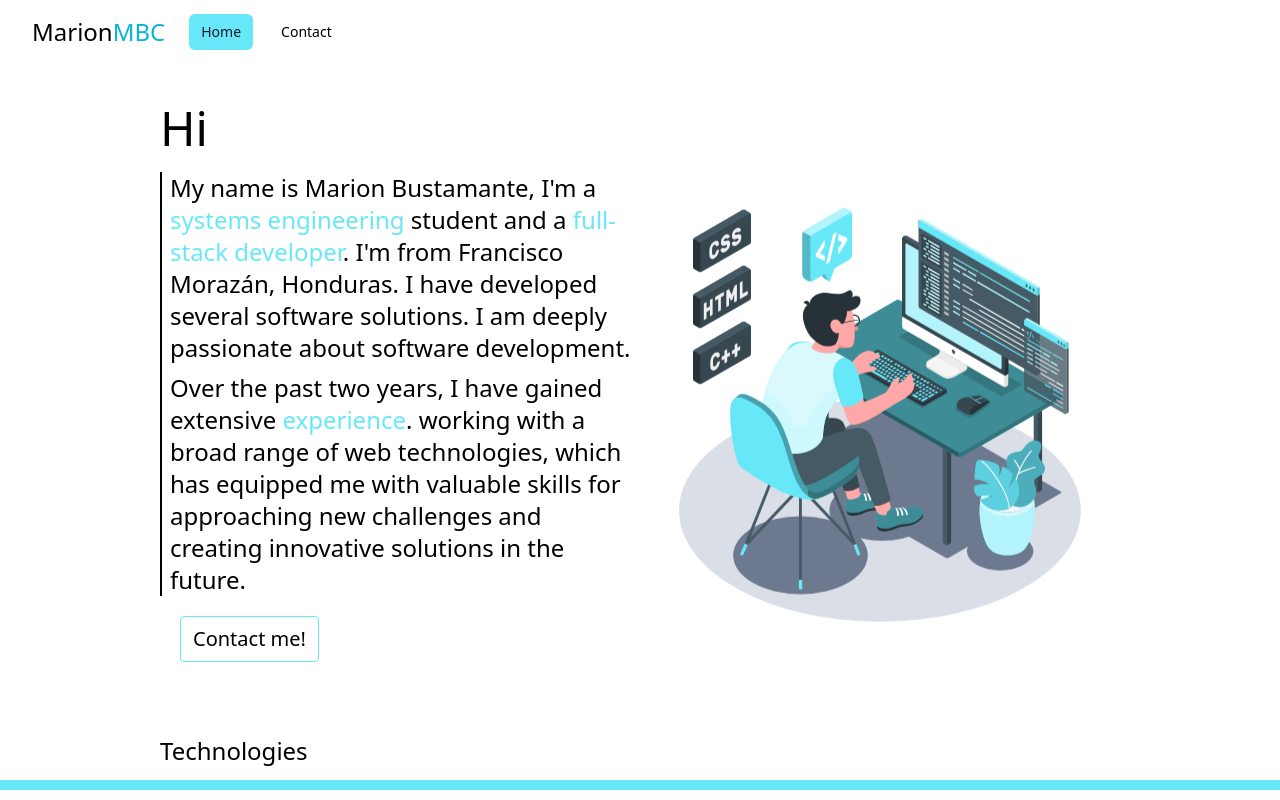
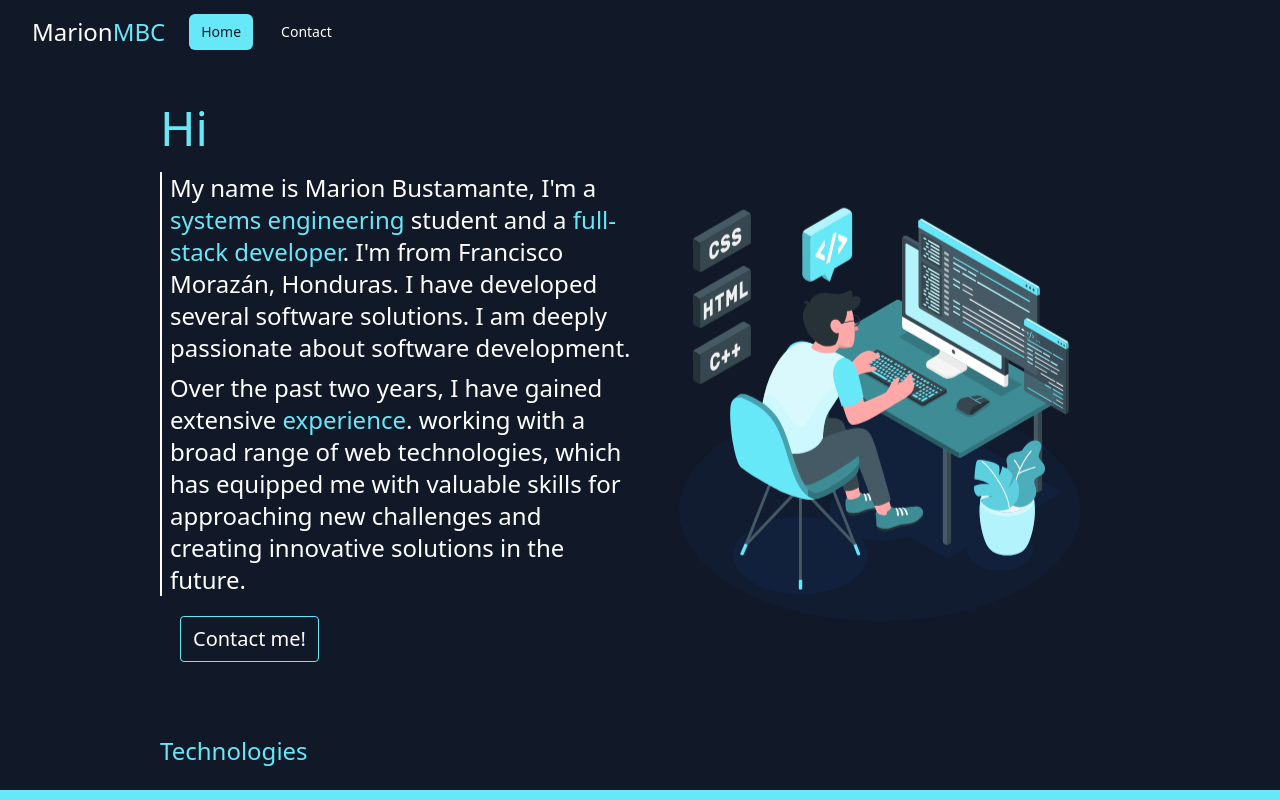
Before and after one commit to MarionMBC/portfolio-react, a React (Create React App) app: page / in a window 1280 px wide. Shown: the top 800 px of the page. Built offline with nearby package versions, Linux system fonts and the light colour scheme.

Commit message:
Progress

```diff
--- a/src/App.jsx
+++ b/src/App.jsx
@@ -5,7 +5,7 @@ import { AppRouter } from './Routes/AppRouter';
 
 
 function App() {
-  const [darkToggle, setDarkToggle] = useState(false)
+  const [darkToggle, setDarkToggle] = useState(true)
   return (
     <div className={`dark:bg-gray-900 bg-white ${darkToggle && 'dark'}`}>
       <NavBar setDarkToggle={setDarkToggle} darkToggle={darkToggle} />
--- a/src/components/Scroll/styles.css
+++ b/src/components/Scroll/styles.css
@@ -52,20 +52,7 @@ body {
 
 
 
-  .h2__scroll {
-    margin: 0;
-    padding: 10px;
-    border-radius: 10px;
-    background-color: var(--cyan-400);
-    filter: drop-shadow(0 0 10px rgb(103, 232, 249));
-    color: var(--accent);
-    left: calc(50% - 56vw + 50%);
-    font-size: 56px;
-    font-weight: 700;
-    letter-spacing: 3px;
-    line-height: 1.2;
-    position: absolute;
-  }
+
 
   .section__scroll {
     height: 100vh;
@@ -107,8 +94,34 @@ body {
     right: 0;
     height: 10px;
     background: var(--cyan-dark);
-    bottom: 10px;
+    bottom: 0px;
   }
 
+/* dark progress */
 
-/* dark progress */
+
+.h2__scroll {
+  margin: 0;
+  padding: 10px;
+  border-radius: 10px;
+  background-color: var(--cyan-400);
+  filter: drop-shadow(0 0 10px rgb(103, 232, 249));
+  color: var(--accent);
+  left: calc(50% - 65vw + 50%);
+  font-size: 30px;
+  font-weight: 700;
+  letter-spacing: 3px;
+  line-height: 1.2;
+  position: absolute;
+}
+
+
+
+
+@media only screen and (min-width: 600px) {
+  .h2__scroll {
+    left: calc(50% - 56vw + 50%);
+    font-size: 56px;
+
+  }
+}
```
